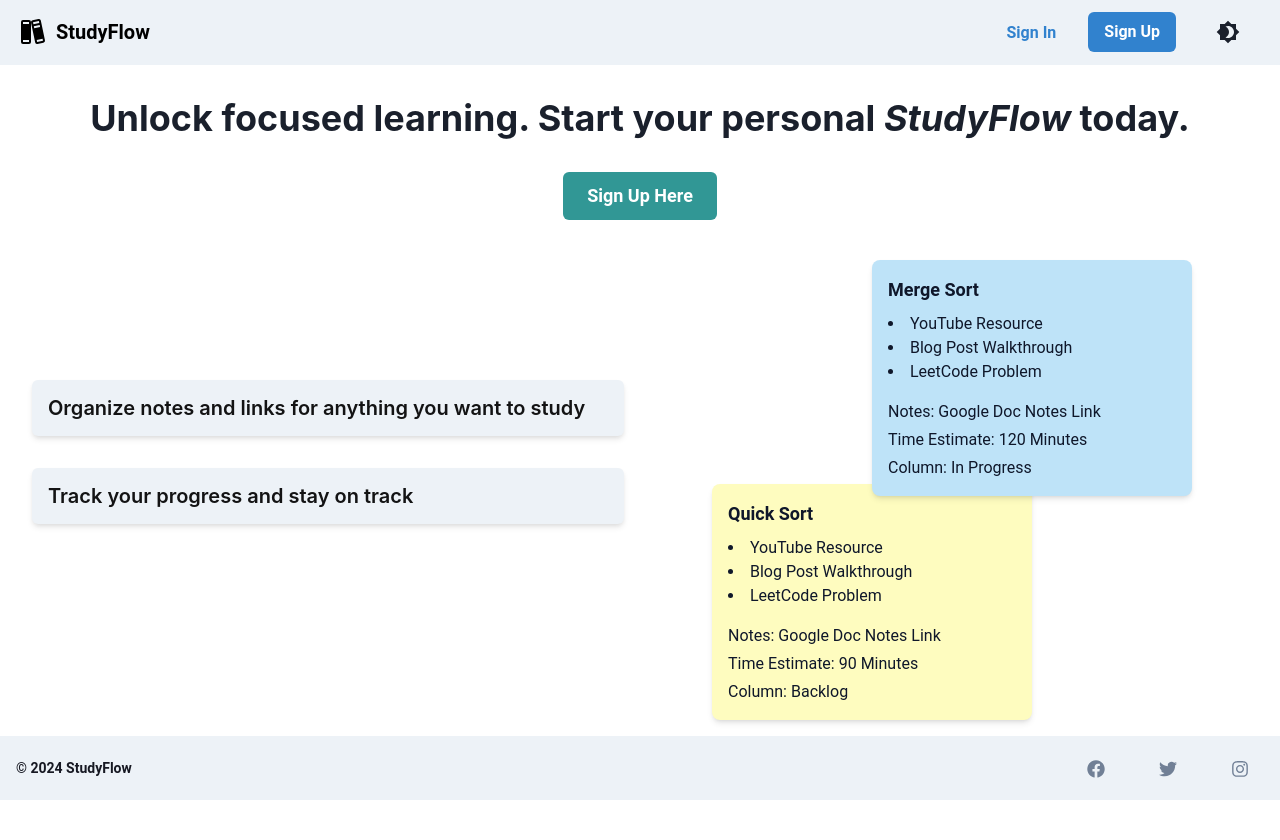
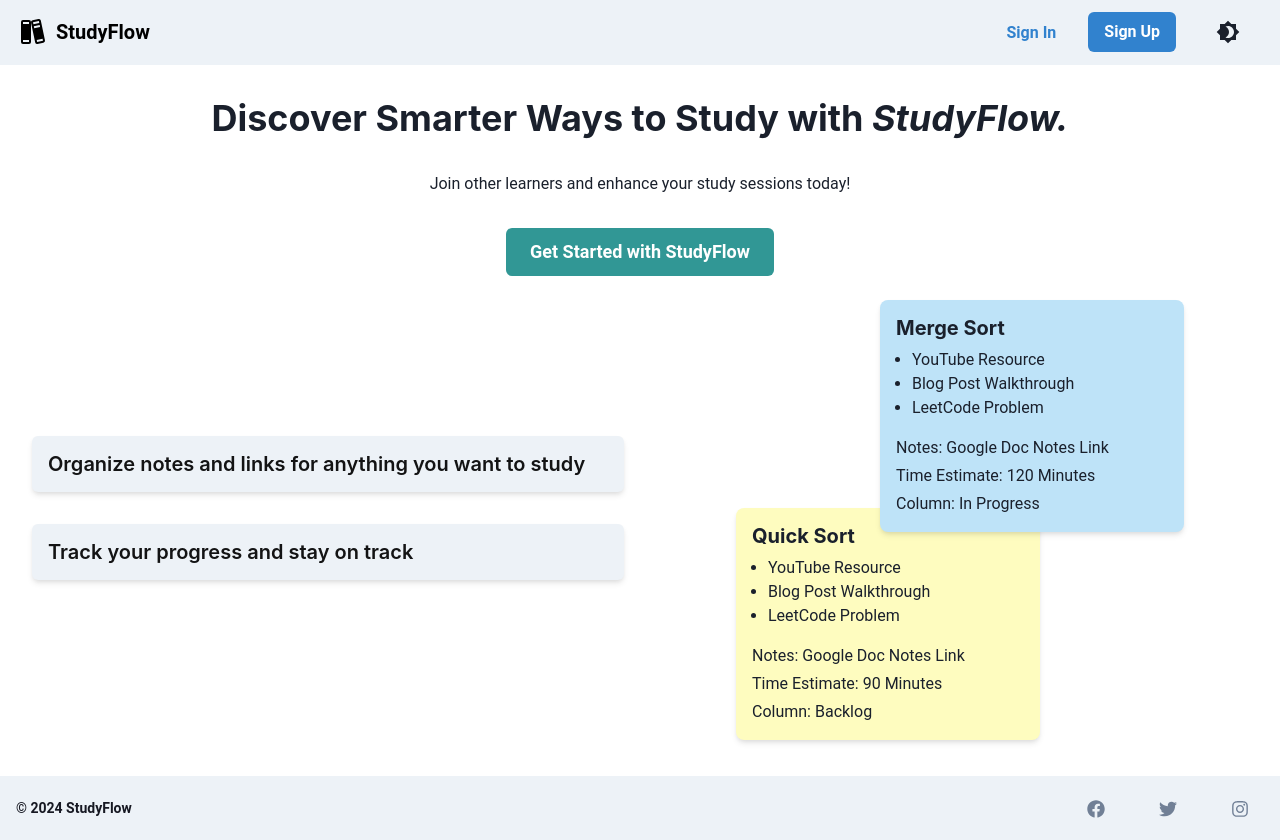
Before and after one commit to Alforoan/studyflow, a React (Vite) app in the folder client/: page / in a window 1280 px wide. Before the commit the page ends 800 px from the top, so only its background shows below. Built offline with nearby package versions, Linux system fonts and the light colour scheme; no server answers; what bad-words would draw is missing.

Commit message:
cleaned up commented out code from Landing added chakra styles to StackedCarCds

```diff
--- a/client/src/components/StackedCards.tsx
+++ b/client/src/components/StackedCards.tsx
@@ -1,38 +1,69 @@
 //StackedCards.tsx
 import React from "react";
+import { Box, Flex, Heading, List, ListItem, Text } from "@chakra-ui/react";
 
 const StackedCards: React.FC = () => {
   return (
-    <div className="relative flex justify-center items-center text-primaryText pb-8">
-      <div className="relative">
-        <div className="absolute z-0 transform p-4 lg:w-80 shadow-md rounded-lg top-12 -left-8 lg:-left-20 lg:top-20 md:w-80"
-        style={{ backgroundColor: "#FEFCBF" }}
+    <Flex
+      position="relative"
+      justify="center"
+      align="center"
+      color="primaryText"
+      pb={8}
+      mb={5}
+    >
+      <Box position="relative">
+        <Box
+          position="absolute"
+          zIndex={0}
+          p={4}
+          w={{ base: "100%", md: "18rem", lg: "19rem" }}
+          shadow="md"
+          rounded="lg"
+          top={{ base: "4rem", md: "2rem", lg: "3rem" }}
+          left={{ base: "-2rem", md: "-7rem", lg: "-4rem" }}
+          bg="#FEFCBF"
+          color="gray.800"
         >
-          <h2 className="text-lg font-bold mb-2">Quick Sort</h2>
-          <ul className="list-disc list-inside">
-            <li>YouTube Resource</li>
-            <li>Blog Post Walkthrough</li>
-            <li>LeetCode Problem</li>
-          </ul>
-          <p className="mt-4">Notes: Google Doc Notes Link</p>
-          <p className="mt-1">Time Estimate: 90 Minutes</p>
-          <p className="mt-1">Column: Backlog</p>
-        </div>
-        <div className="relative z-10 p-4 lg:w-80 md:w-80 shadow-md rounded-lg -right-8 lg:-right-20 lg:-top-36"
-        style={{ backgroundColor: "#bee3f8" }}
+          <Heading as="h2" size="md" mb={2}>
+            Quick Sort
+          </Heading>
+          <List styleType="disc" pl={4}>
+            <ListItem>YouTube Resource</ListItem>
+            <ListItem>Blog Post Walkthrough</ListItem>
+            <ListItem>LeetCode Problem</ListItem>
+          </List>
+          <Text mt={4}>Notes: Google Doc Notes Link</Text>
+          <Text mt={1}>Time Estimate: 90 Minutes</Text>
+          <Text mt={1}>Column: Backlog</Text>
+        </Box>
+
+        <Box
+          position="relative"
+          zIndex={10}
+          p={4}
+          w={{ base: "100%", md: "18rem", lg: "19rem" }}
+          shadow="md"
+          rounded="lg"
+          right={{ base: "-2rem", md: "-7rem", lg: "-5rem" }}
+          top={{ base: "-.75rem", lg: "-10rem" }}
+          bg="#bee3f8"
+          color="gray.800"
         >
-          <h2 className="text-lg font-bold mb-2">Merge Sort</h2>
-          <ul className="list-disc list-inside">
-            <li>YouTube Resource</li>
-            <li>Blog Post Walkthrough</li>
-            <li>LeetCode Problem</li>
-          </ul>
-          <p className="mt-4">Notes: Google Doc Notes Link</p>
-          <p className="mt-1">Time Estimate: 120 Minutes</p>
-          <p className="mt-1">Column: In Progress</p>
-        </div>
-      </div>
-    </div>
+          <Heading as="h2" size="md" mb={2}>
+            Merge Sort
+          </Heading>
+          <List styleType="disc" pl={4}>
+            <ListItem>YouTube Resource</ListItem>
+            <ListItem>Blog Post Walkthrough</ListItem>
+            <ListItem>LeetCode Problem</ListItem>
+          </List>
+          <Text mt={4}>Notes: Google Doc Notes Link</Text>
+          <Text mt={1}>Time Estimate: 120 Minutes</Text>
+          <Text mt={1}>Column: In Progress</Text>
+        </Box>
+      </Box>
+    </Flex>
   );
 };
 
--- a/client/src/pages/Landing.tsx
+++ b/client/src/pages/Landing.tsx
@@ -1,72 +1,3 @@
-// import React from "react";
-// import StackedCards from "../components/StackedCards";
-// import { useAuth0 } from "@auth0/auth0-react";
-// import { Helmet } from "react-helmet-async";
-// import ButtonComponent, { ButtonStyle } from "../components/ButtonComponent";
-
-// const Landing: React.FC = () => {
-//   const { loginWithRedirect } = useAuth0();
-
-//   return (
-//     <div className="container mx-auto p-8">
-//       <Helmet>
-//         <title>Welcome to StudyFlow - Organize and Track Your Learning</title>
-//       </Helmet>
-
-//       {/* Skip to content link */}
-//       <a href="#main-content" className="sr-only focus:not-sr-only">
-//         Skip to main content
-//       </a>
-
-//       <main id="main-content" role="main" aria-label="Main content">
-//         {/* Call to action */}
-//         <div className="text-center my-8">
-//           <h1 className="text-2xl lg:text-4xl font-bold font-primary text-primaryText">
-//             Unlock focused learning. Start your personal{" "}
-//             <span className="italic">StudyFlow</span> today.
-//           </h1>
-//           <div className="text-center my-8">
-//             {" "}
-//             {/* Call to action section */}
-//             <ButtonComponent
-//               click={() => loginWithRedirect()}
-//               buttonType={ButtonStyle.OuterPrimary}
-//               text="Sign Up Here"
-//               additionalStyles="mx-auto"
-//             />
-//           </div>
-//         </div>
-
-//         {/* Features and Stacked Cards on larger screens */}
-//         <div className="grid grid-cols-1 lg:grid-cols-2 gap-8 lg:justify-items-center lg:mt-40">
-//           {/* Feature descriptions */}
-//           <div className="mx-auto max-w-md lg:max-w-none">
-//             <div className="mt-4 space-y-8">
-//               <div className="p-4 bg-secondaryElements rounded-lg shadow">
-//                 <h2 className="font-semibold font-primary text-primaryText text-xl">
-//                   Organize notes and links for anything you want to study
-//                 </h2>
-//               </div>
-//               <div className="p-4 bg-secondaryElements rounded-lg shadow">
-//                 <h2 className="font-semibold font-primary text-primaryText text-xl">
-//                   Track your progress and stay on track
-//                 </h2>
-//               </div>
-//             </div>
-//           </div>
-
-//           {/* Stacked Cards Component*/}
-//           <div className="lg:w-full">
-//             <StackedCards />
-//           </div>
-//         </div>
-//       </main>
-//     </div>
-//   );
-// };
-
-// export default Landing;
-
 import React from "react";
 import { useAuth0 } from "@auth0/auth0-react";
 import { Helmet } from "react-helmet-async";
@@ -105,19 +36,19 @@ const Landing: React.FC = () => {
             fontWeight="bold"
             color={{ light: "gray.800", dark: "gray.200" }}
           >
-            Unlock focused learning. Start your personal{" "}
+            Discover Smarter Ways to Study with{" "}
             <Text as="span" fontStyle="italic">
-              StudyFlow
+              StudyFlow.
             </Text>{" "}
-            today.
           </Heading>
+          <Text color={{ light: "gray.800", dark: "gray.200" }}>Join other learners and enhance your study sessions today!</Text>
           <Button
             colorScheme="teal"
             size="lg"
             onClick={() => loginWithRedirect()}
             mx="auto"
           >
-            Sign Up Here
+            Get Started with StudyFlow
           </Button>
         </Stack>
 
```
Also changed, not shown: 1 other file (tests, documents, lock files or other folders).
